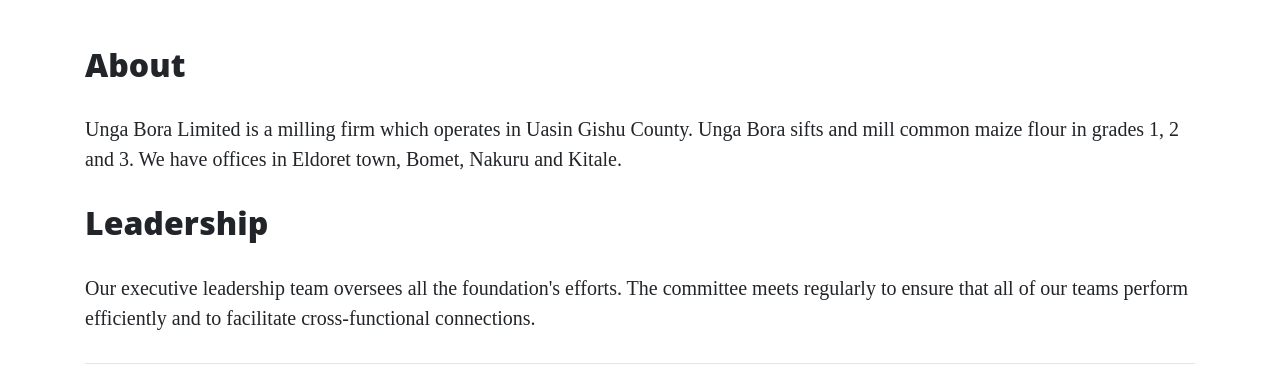
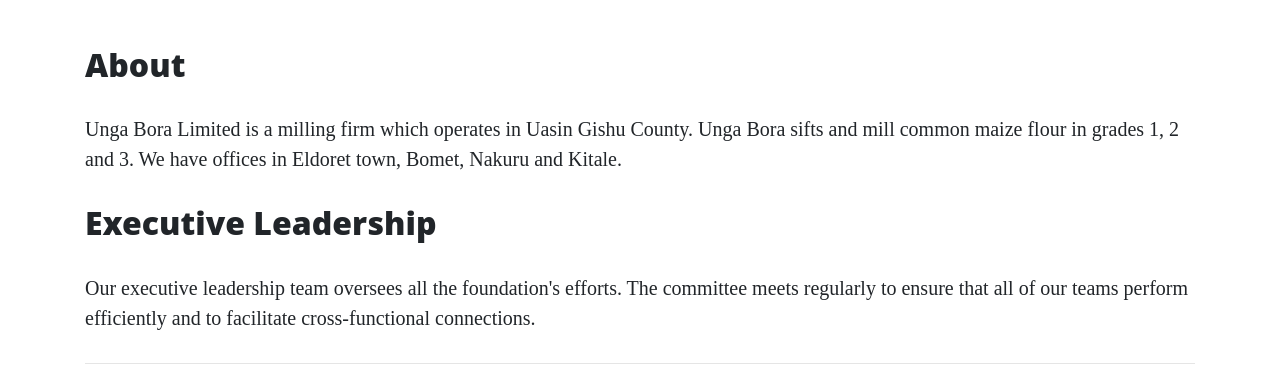
Before and after one commit to Claire-a3/unga-bora, a Flask app: page /about in a window 1280 px wide. Shown: the part 479-855 px from the top of the page. Run offline with Flask 2, Linux system fonts and the light colour scheme; some libraries are stand-ins or nearby versions.

Commit message:
Modified templates

```diff
--- a/templates/about.html
+++ b/templates/about.html
@@ -15,7 +15,7 @@
 <p>
     Unga Bora Limited is a milling firm which operates in Uasin Gishu County. Unga Bora sifts and mill common maize flour in grades 1, 2 and 3. We have offices in Eldoret town, Bomet, Nakuru and Kitale. </p>
 
-    <h2>Leadership</h2>
+    <h2>Executive Leadership</h2>
     <p>Our executive leadership team oversees all the foundation's efforts. The committee meets regularly to ensure that all of our teams perform efficiently and to facilitate cross-functional connections.</p>
     <hr>
 
```
